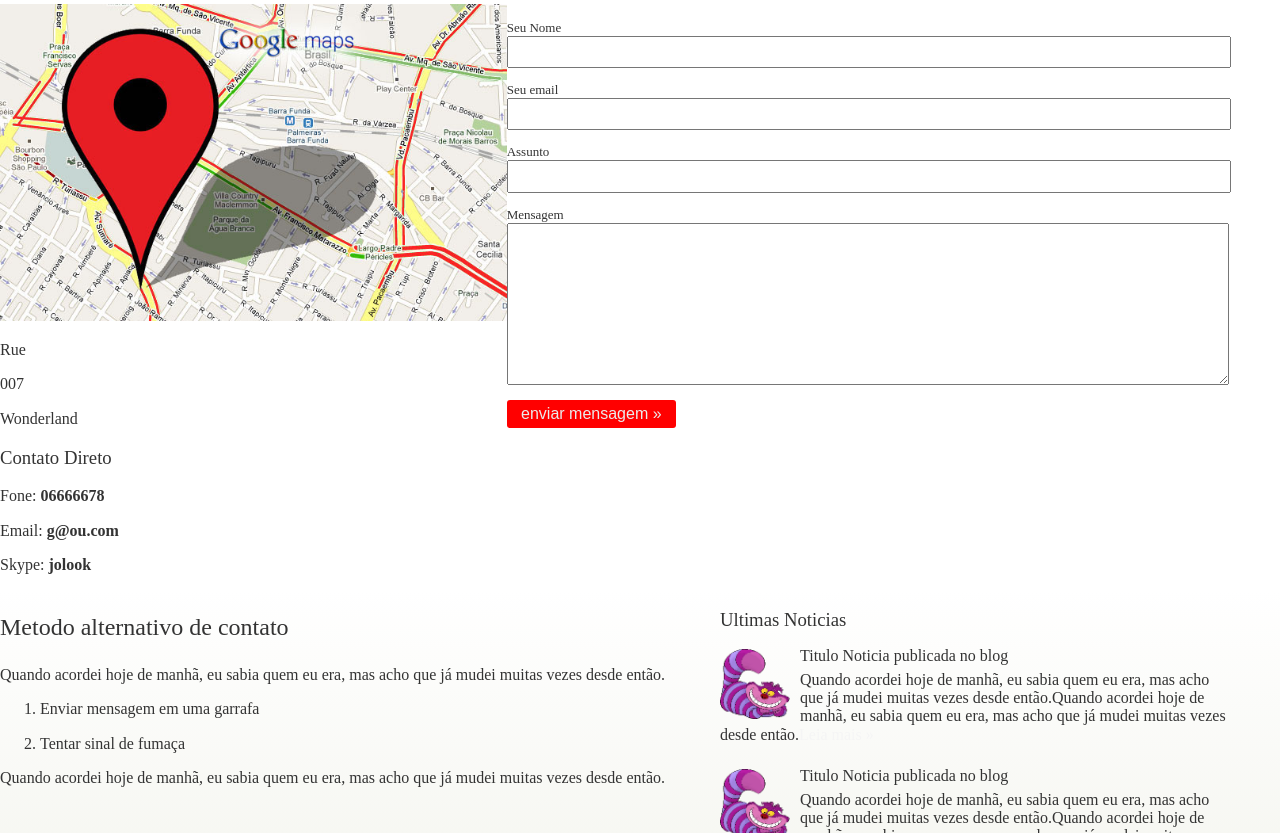
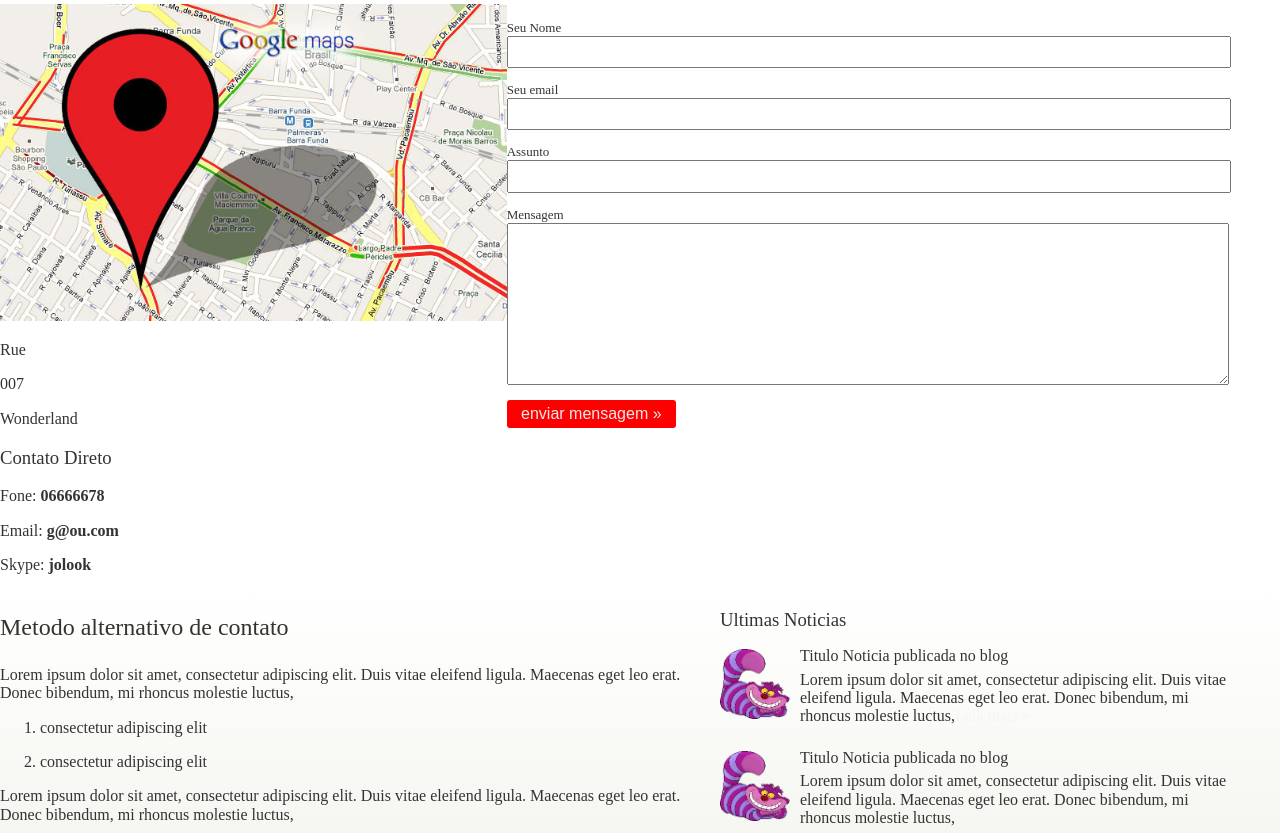
Before and after one commit to bieleite/zoo, a plain HTML site: page contato.html in a window 1280 px wide. Shown: the part 119-952 px from the top of the page. Drawn offline with Linux system fonts and the light colour scheme; a web font is replaced by a local one.

Commit message:
Add files via upload

```diff
--- a/contato.html
+++ b/contato.html
@@ -69,12 +69,12 @@
 			<div class="coluna col7">
 				<section>
 					<h2>Metodo alternativo de contato</h2>
-					<p>Quando acordei hoje de manhã, eu sabia quem eu era, mas acho que já mudei muitas vezes desde então.</p>
+					<p>Lorem ipsum dolor sit amet, consectetur adipiscing elit. Duis vitae eleifend ligula. Maecenas eget leo erat. Donec bibendum, mi rhoncus molestie luctus,</p>
 					<ol>
-						<li>Enviar mensagem em uma garrafa</li>
-						<li>Tentar sinal de fumaça</li>
+						<li>consectetur adipiscing elit</li>
+						<li>consectetur adipiscing elit</li>
 					</ol>
-					<p>Quando acordei hoje de manhã, eu sabia quem eu era, mas acho que já mudei muitas vezes desde então.</p>
+					<p>Lorem ipsum dolor sit amet, consectetur adipiscing elit. Duis vitae eleifend ligula. Maecenas eget leo erat. Donec bibendum, mi rhoncus molestie luctus,</p>
 				</section>
 			</div>
 			<div class="coluna col5">
@@ -83,17 +83,17 @@
 					<li>
 						<img src="img/thumb-pequeno.png" alt="">
 						<h4>Titulo Noticia publicada no blog</h4>
-						<p>Quando acordei hoje de manhã, eu sabia quem eu era, mas acho que já mudei muitas vezes desde então.Quando acordei hoje de manhã, eu sabia quem eu era, mas acho que já mudei muitas vezes desde então.<a href="">Leia mais &raquo;</a></p>
+						<p>Lorem ipsum dolor sit amet, consectetur adipiscing elit. Duis vitae eleifend ligula. Maecenas eget leo erat. Donec bibendum, mi rhoncus molestie luctus,<a href="">Leia mais &raquo;</a></p>
 					</li>
 					<li>
 						<img src="img/thumb-pequeno.png" alt="">
 						<h4>Titulo Noticia publicada no blog</h4>
-						<p>Quando acordei hoje de manhã, eu sabia quem eu era, mas acho que já mudei muitas vezes desde então.Quando acordei hoje de manhã, eu sabia quem eu era, mas acho que já mudei muitas vezes desde então.<a href="">Leia mais &raquo;</a></p>
+						<p>Lorem ipsum dolor sit amet, consectetur adipiscing elit. Duis vitae eleifend ligula. Maecenas eget leo erat. Donec bibendum, mi rhoncus molestie luctus,<a href="">Leia mais &raquo;</a></p>
 					</li>
 					<li>
 						<img src="img/thumb-pequeno.png" alt="">
 						<h4>Titulo Noticia publicada no blog</h4>
-						<p>Quando acordei hoje de manhã, eu sabia quem eu era, mas acho que já mudei muitas vezes desde então.Quando acordei hoje de manhã, eu sabia quem eu era, mas acho que já mudei muitas vezes desde então.<a href="">Leia mais &raquo;</a></p>
+						<p>Lorem ipsum dolor sit amet, consectetur adipiscing elit. Duis vitae eleifend ligula. Maecenas eget leo erat. Donec bibendum, mi rhoncus molestie luctus,<a href="">Leia mais &raquo;</a></p>
 					</li>
 				</ul>
 			</div>
```
Also changed, not shown: index.html (+7 -7 lines).
